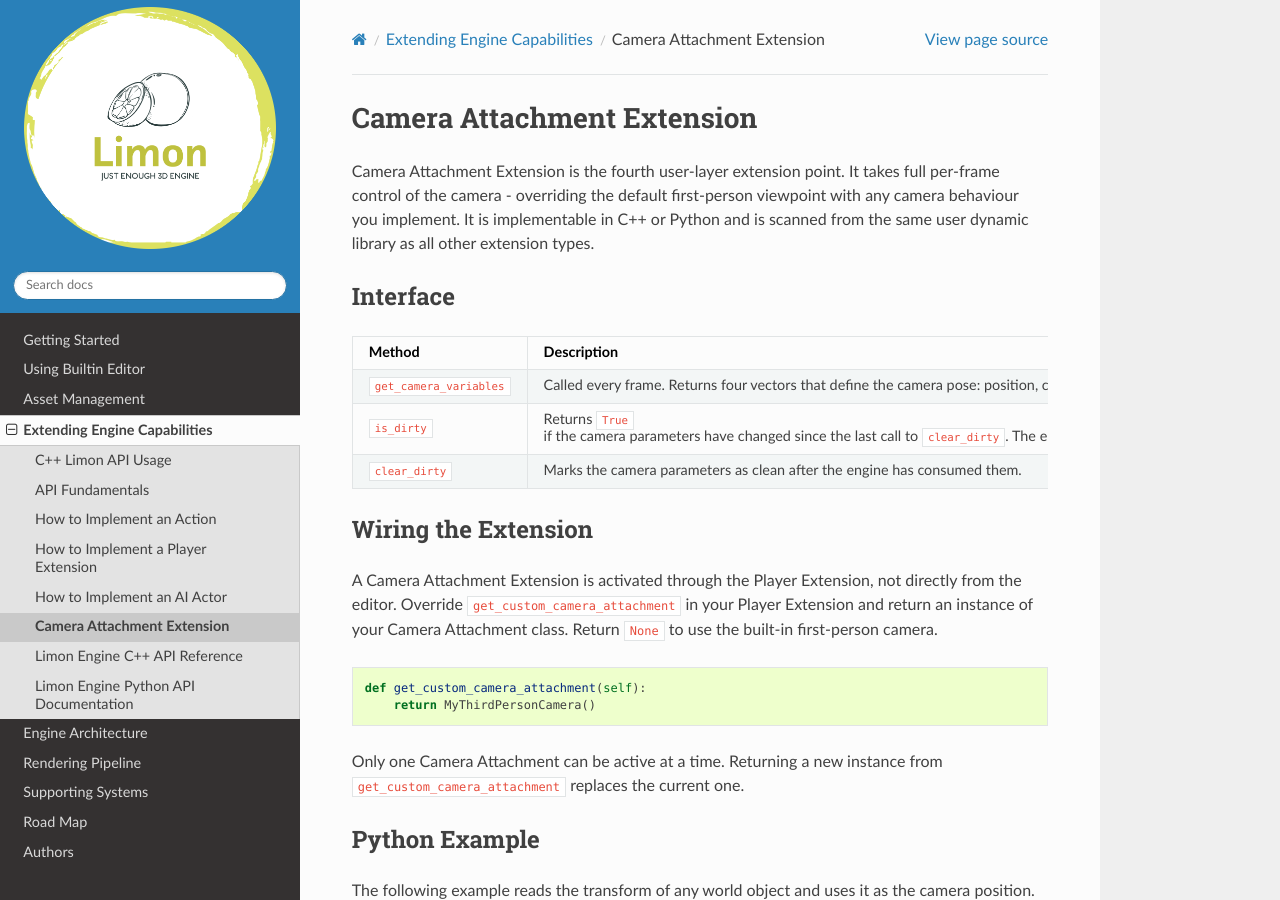
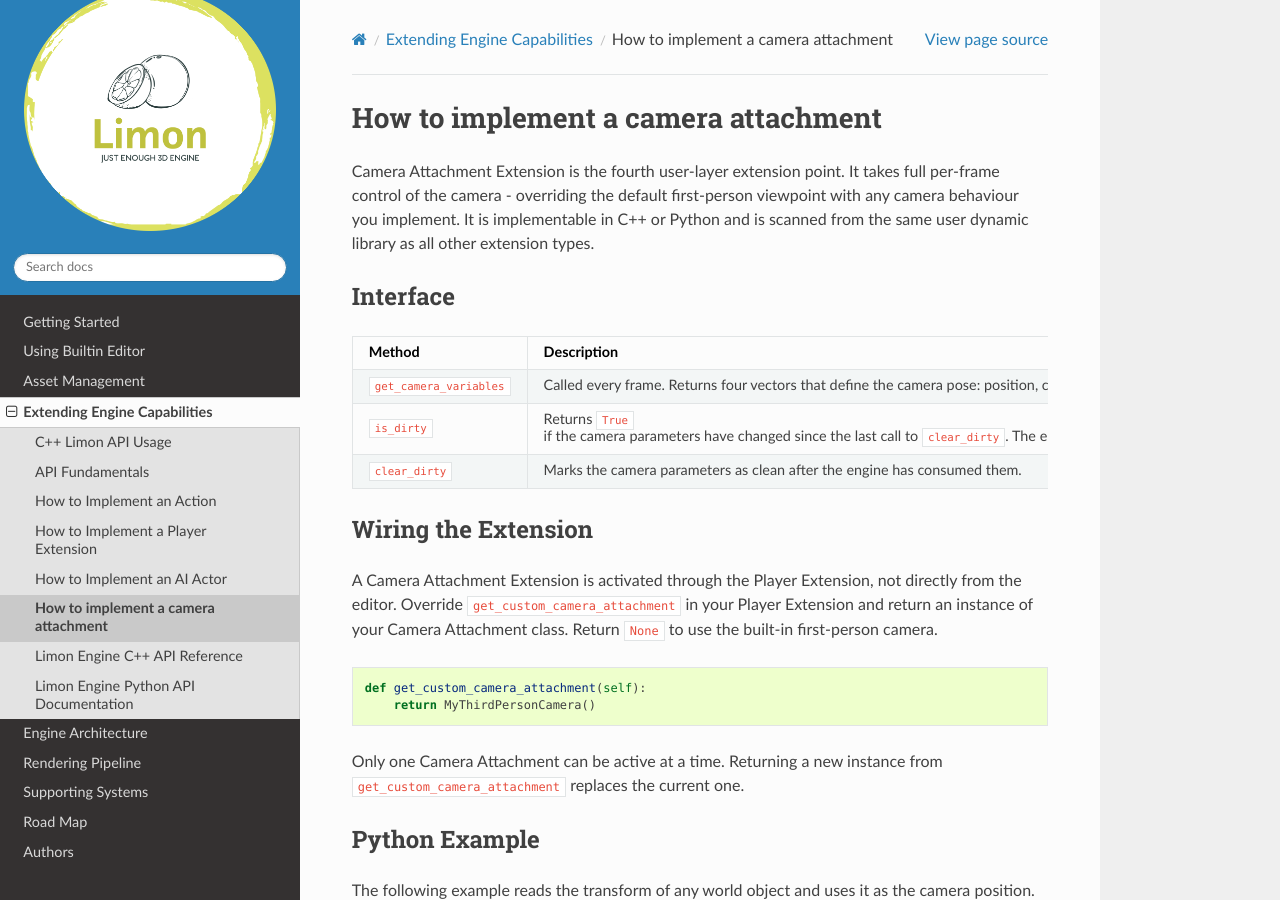
Before and after one commit to enginmanap/limonEngine-docs, a Sphinx documentation site: the page built from docs/ExtendingByAPI/implementCameraAttachment.rst, in a window 1280 px wide and 900 px high. Built offline with Sphinx 7.4.7 and the Read the Docs theme 3.1.0, drawn with Linux system fonts in a browser that asks for light colours; pages that are not in the unit, such as notebooks, are missing from menus.

Commit message:
Fix compile warnings in document generation on readthedocs

```diff
--- a/docs/ExtendingByAPI/CPPAPIUsage.rst
+++ b/docs/ExtendingByAPI/CPPAPIUsage.rst
@@ -1,8 +1,8 @@
 .. _CPPAPIUsage:
 
-================
+===================
 C++ Limon API Usage
-================
+===================
 
 Limon Engine provides an C++ API for extending and customising it to fit your game. The API has a parameter system for requesting and providing variables, and the parameters are connected to both editor and serialize/deserialize subsystem so saving and loading is handled by the engine.
 
--- a/docs/ExtendingByAPI/implementCameraAttachment.rst
+++ b/docs/ExtendingByAPI/implementCameraAttachment.rst
@@ -1,8 +1,8 @@
 .. _implementCameraAttachment:
 
-===========================
-Camera Attachment Extension
-===========================
+====================================
+How to implement a camera attachment
+====================================
 
 Camera Attachment Extension is the fourth user-layer extension point. It takes full per-frame control of the camera - overriding the default first-person viewpoint with any camera behaviour you implement. It is implementable in C++ or Python and is scanned from the same user dynamic library as all other extension types.
 
```
Also changed, not shown: docs/EngineArchitecture.rst (+7 -7 lines), docs/ExtendingByAPI/CPPAPIReference.rst (+5 -5 lines), docs/UsingTheEditor.rst (+4 -4 lines).
